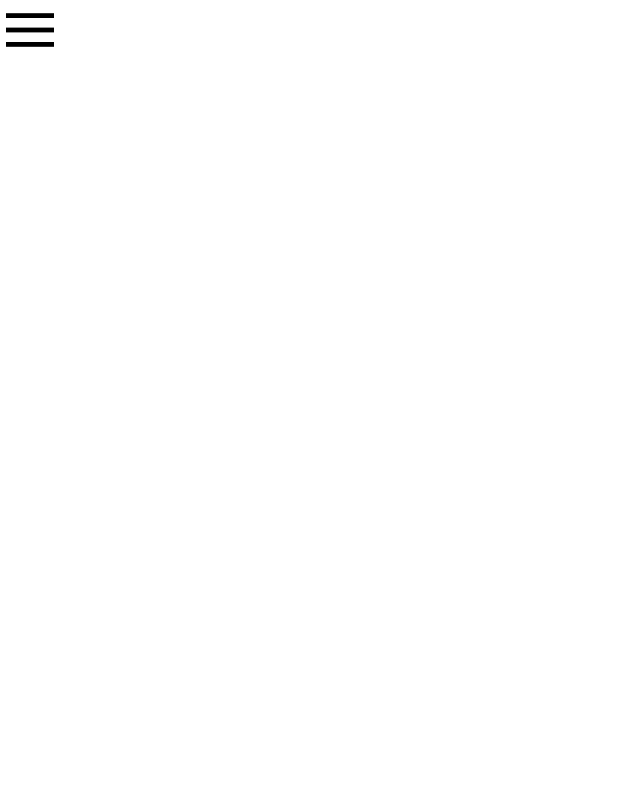
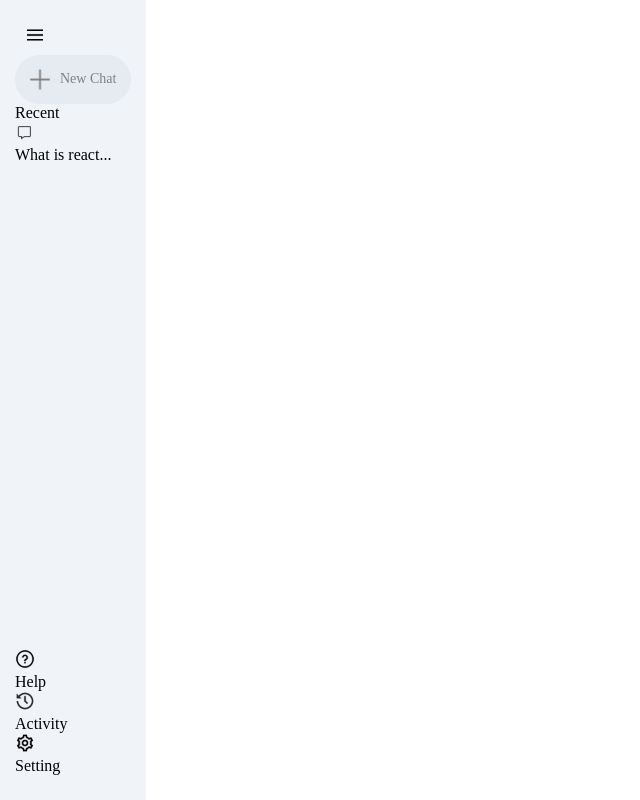
Before and after one commit to masatosotoma/gemini-clone, a React (Vite) app: page / in a window 1280 px wide. Shown: the whole page, without its empty margins (0-640 px from the left). Built offline with nearby package versions, Linux system fonts and the light colour scheme.

Commit message:
Added CSS rules for sidebar img,menu,new-chat

```diff
--- a/src/components/Sidebar/Sidebar.css
+++ b/src/components/Sidebar/Sidebar.css
@@ -0,0 +1,31 @@
+.sidebar {
+  min-height: 100vh;
+  display: inline-flex;
+  flex-direction: column;
+  justify-content: space-between;
+  background-color: #f0f4f9;
+  padding: 25px 15px;
+}
+
+.sidebar img {
+  width: 20px;
+}
+
+.sidebar .menu {
+  display: block;
+  margin-left: 10px;
+  cursor: pointer;
+}
+
+.sidebar .new-chat {
+  margin-top: 10px;
+  display: inline-flex;
+  align-items: center;
+  gap: 10px;
+  padding: 10px 15px;
+  background-color: #e6eaf1;
+  border-radius: 50px;
+  font-size: 14px;
+  color: grey;
+  cursor: pointer;
+}
--- a/src/components/Sidebar/Sidebar.jsx
+++ b/src/components/Sidebar/Sidebar.jsx
@@ -6,9 +6,33 @@
   return (
     <div className="sidebar">
       <div className="top">
-        <img src={assets.menu_icon} alt="" />
+        <img className="menu" src={assets.menu_icon} alt="" />
+        <div className="new-chat">
+          <img src={assets.plus_icon} alt="" />
+          <p>New Chat</p>
+        </div>
+        <div className="recent">
+          <p className="recent-title">Recent</p>
+          <dov className="recent-entry">
+            <img src={assets.message_icon} alt="" />
+            <p>What is react...</p>
+          </dov>
+        </div>
       </div>
-      <div className="bottom"></div>
+      <div className="bottom">
+        <div className="bottom-item recent-entry">
+          <img src={assets.question_icon} alt="" />
+          <p>Help</p>
+        </div>
+        <div className="bottom-item recent-entry">
+          <img src={assets.history_icon} alt="" />
+          <p>Activity</p>
+        </div>
+        <div className="bottom-item recent-entry">
+          <img src={assets.setting_icon} alt="" />
+          <p>Setting</p>
+        </div>
+      </div>
     </div>
   );
 };
```
